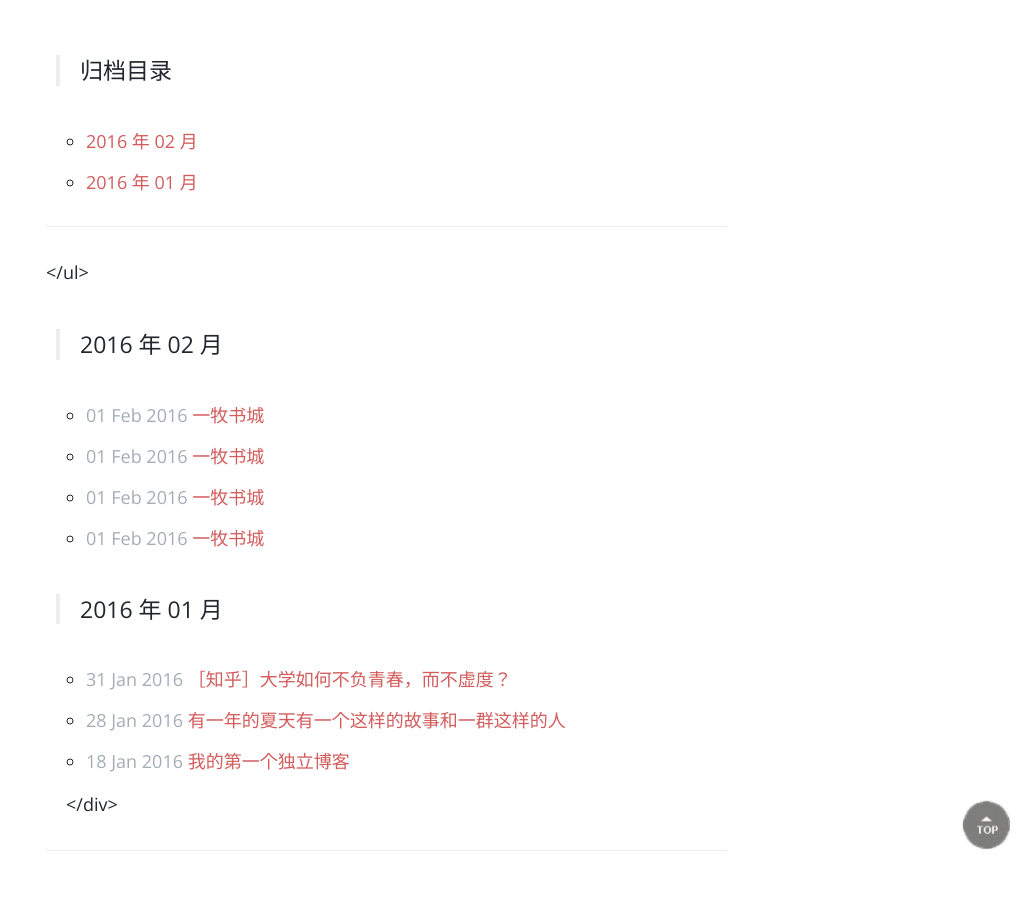
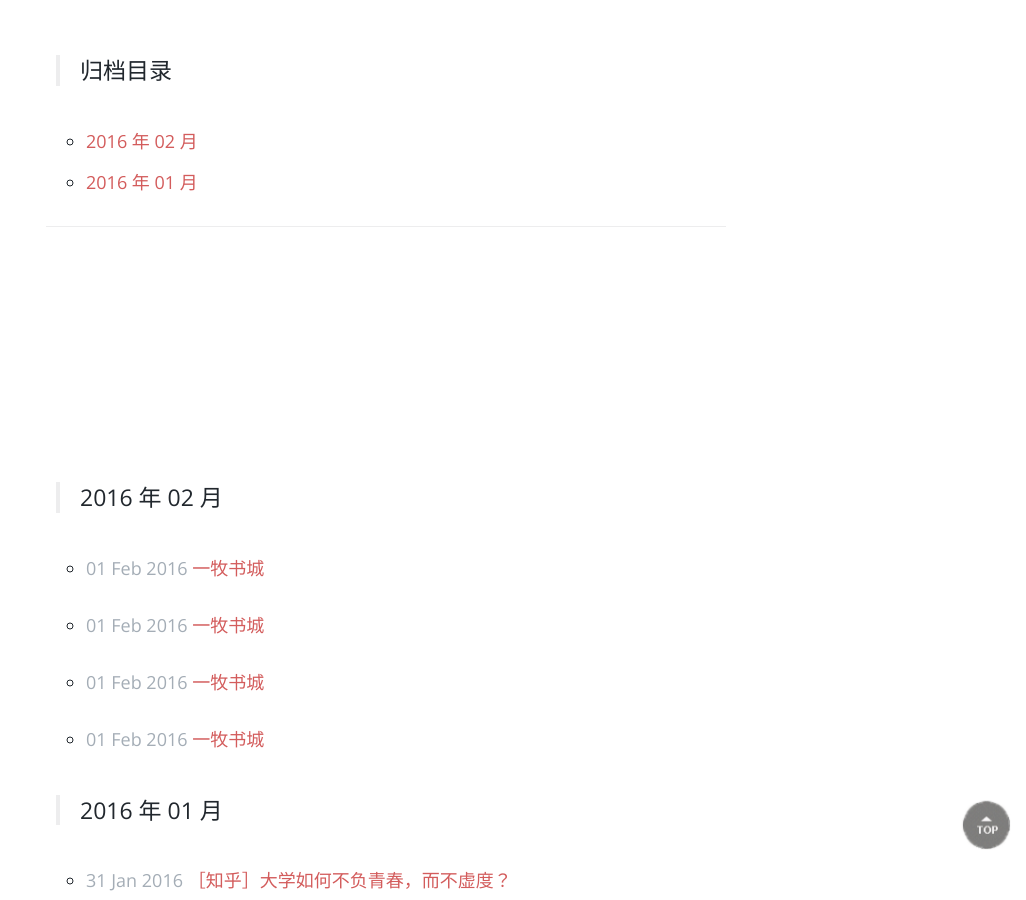
Before and after one commit to lanyuanxiaoyao/lanyuanxiaoyao.github.io, a Jekyll site: the page built from c_sum.markdown, in a window 1280 px wide and 900 px high, scrolled down 680 px. Shown: the whole window, without its empty margins (254-1280 px from the left). Built offline with Jekyll 4.4.1, drawn with Linux system fonts in a browser that asks for light colours; comment, search, counter and statistics services are not loaded.

Commit message:
2016.2.2

```diff
--- a/c_sum.markdown
+++ b/c_sum.markdown
@@ -3,35 +3,43 @@
 title: 归档
 image: 10.jpg
 ---
-<div>
-    <blockquote>归档目录</blockquote>
-    <div style="text-align: left">
-        <ul>
+<blockquote>归档目录</blockquote>
+<div style="text-align: left">
+    <ul>
         {% for post in site.posts %}
-        {% capture ym %}
-        {{ post.date | date:"%Y 年 %m 月" }}
-        {% endcapture %}
+        {% capture ym %}{{ post.date | date:"%Y 年 %m 月" }}{% endcapture %}
         {% if yearmonth != ym %}
         {% assign yearmonth = ym %}
-        <li><a href="#{{ ym | strip_html  }}">{{ ym }}</a></li>
+        <li>
+            <a href="#{{ ym }}">{{ ym }}</a>
+        </li>
         {% endif %}
         {% endfor %}
-        </ul>
-    </div>
+    </ul>
 </div>
 <hr>
+<br>
+<br>
+<br>
+<br>
+<br>
+<br>
 <div style="text-align: left">
     {% for post in site.posts %}
     {% capture ym %}{{ post.date | date:"%Y 年 %m 月" }}{% endcapture %}
     {% if yearmonth != ym %}
     {% assign yearmonth = ym %}
-</ul>
-<blockquote id="{{ ym }}">{{ ym }}</blockquote>
-<ul>
+    <blockquote id="{{ ym }}">{{ ym }}</blockquote>
     {% endif %}
-    <li>
-        <time datetime="{{ post.date | date_to_string }}">{{ post.date | date_to_string }}</time>
-        <a href="{{ post.url }}" title="{{ post.title }}">{{ post.title }}</a>
-    </li>
+    <ul>
+        <li>
+            <time datetime="{{ post.date | date_to_string }}">{{ post.date | date_to_string }}</time>
+            <a href="{{ post.url }}" title="{{ post.title }}">{{ post.title }}</a>
+        </li>
+    </ul>
     {% endfor %}
 </div>
+<br>
+<br>
+<br>
+<br>
```
